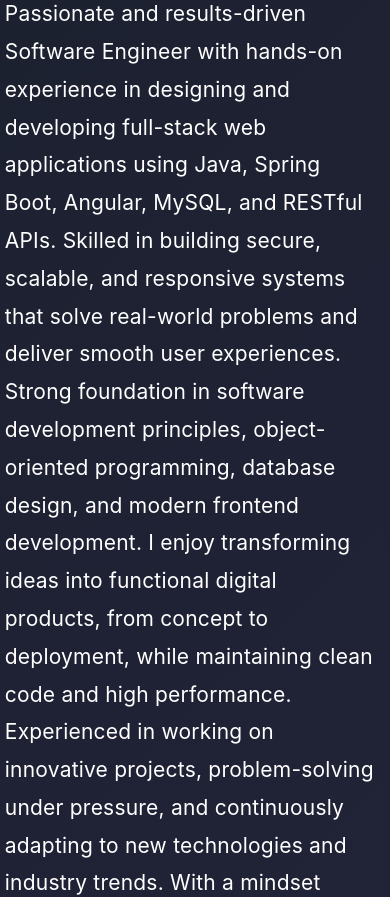
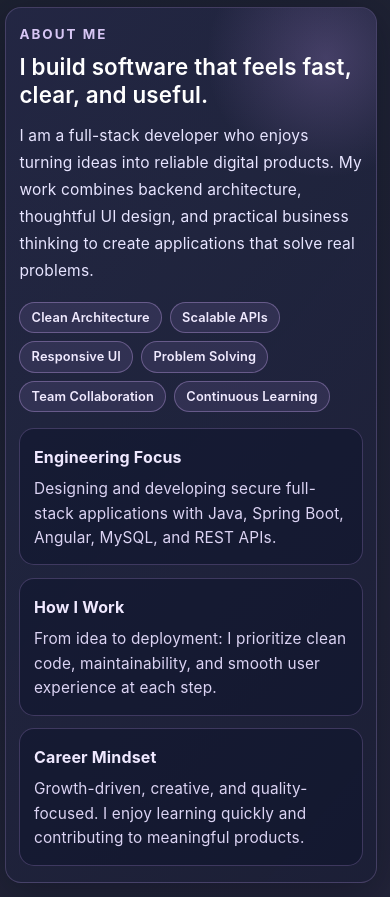
Before and after one commit to lagensha/Lagensha-portfolio, an Angular app: page / in a window 390 px wide. Shown: the part 1100-1997 px from the top of the page. Built offline with nearby package versions, Linux system fonts and the light colour scheme.

Commit message:
feat: enhance About section with structured layout and detailed personal description

```diff
--- a/src/app/portfolio/portfolio.css
+++ b/src/app/portfolio/portfolio.css
@@ -128,6 +128,118 @@
   font-size: 21px;
 }
 
+#about {
+  margin-top: 3rem;
+}
+
+.about-wrap {
+  display: grid;
+  grid-template-columns: minmax(260px, 1.1fr) minmax(280px, 1fr);
+  gap: 1.5rem;
+  align-items: stretch;
+  background: linear-gradient(130deg, rgba(36, 40, 70, 0.86), rgba(27, 31, 54, 0.84));
+  border: 1px solid rgba(180, 149, 220, 0.25);
+  border-radius: 22px;
+  box-shadow: 0 10px 40px rgba(7, 9, 24, 0.35);
+  padding: 1.6rem;
+  position: relative;
+  overflow: hidden;
+}
+
+.about-wrap::before {
+  content: "";
+  position: absolute;
+  width: 260px;
+  height: 260px;
+  border-radius: 50%;
+  right: -80px;
+  top: -80px;
+  background: radial-gradient(circle, rgba(177, 141, 221, 0.25), transparent 65%);
+  pointer-events: none;
+}
+
+.about-intro {
+  position: relative;
+  z-index: 1;
+}
+
+.about-kicker {
+  margin: 0;
+  font-size: 0.84rem;
+  font-weight: 700;
+  letter-spacing: 0.15em;
+  text-transform: uppercase;
+  color: #d7c6f4;
+}
+
+.about-intro h2 {
+  margin: 0.55rem 0 0.8rem;
+  font-size: clamp(1.4rem, 2.8vw, 2rem);
+  line-height: 1.25;
+  color: #ffffff;
+}
+
+.about-description {
+  margin: 0;
+  color: #e7e4ff;
+  font-size: 1rem;
+  line-height: 1.75;
+  max-width: 58ch;
+}
+
+.about-tags {
+  margin-top: 1.1rem;
+  display: flex;
+  flex-wrap: wrap;
+  gap: 0.6rem;
+}
+
+.about-tags span {
+  padding: 0.38rem 0.85rem;
+  border-radius: 999px;
+  border: 1px solid rgba(185, 156, 223, 0.4);
+  background: rgba(146, 117, 190, 0.16);
+  color: #f0eaff;
+  font-size: 0.87rem;
+  font-weight: 600;
+  letter-spacing: 0.01em;
+}
+
+.about-cards {
+  position: relative;
+  z-index: 1;
+  display: grid;
+  gap: 0.8rem;
+}
+
+.about-card {
+  background: rgba(13, 18, 42, 0.5);
+  border: 1px solid rgba(177, 141, 221, 0.27);
+  border-radius: 15px;
+  padding: 1rem;
+  transition: transform 0.2s ease, border-color 0.2s ease, background 0.2s ease;
+}
+
+.about-card:hover {
+  transform: translateY(-3px);
+  border-color: rgba(214, 188, 245, 0.58);
+  background: rgba(18, 25, 54, 0.68);
+}
+
+.about-card h3 {
+  margin: 0 0 0.35rem;
+  font-size: 1rem;
+  font-weight: 700;
+  color: #efe8ff;
+}
+
+.about-card p {
+  margin: 0;
+  color: #dbd3f3;
+  line-height: 1.6;
+  font-size: 0.96rem;
+}
+
 @media (max-width: 800px) {
   section {
     max-width: 98vw;
@@ -136,6 +248,17 @@
   nav ul {
     gap: 1rem;
     padding: 0 0.5rem;
+  }
+
+  .about-wrap {
+    grid-template-columns: 1fr;
+    padding: 1.2rem;
+    border-radius: 16px;
+  }
+
+  .about-description {
+    max-width: 100%;
+    font-size: 0.97rem;
   }
 }
 
@@ -153,6 +276,24 @@
   }
   section {
     padding: 1rem 0.3rem;
+  }
+
+  .about-wrap {
+    padding: 1rem 0.85rem;
+    gap: 1rem;
+  }
+
+  .about-tags {
+    gap: 0.5rem;
+  }
+
+  .about-tags span {
+    font-size: 0.8rem;
+    padding: 0.32rem 0.7rem;
+  }
+
+  .about-card {
+    padding: 0.85rem;
   }
 }
 
--- a/src/app/portfolio/portfolio.html
+++ b/src/app/portfolio/portfolio.html
@@ -24,14 +24,36 @@
         </div>
     </div>
 </section>
-<section  id="about">
-    <div>
-	<h2>About</h2>
-	<h3>Passionate and results-driven Software Engineer with hands-on experience in designing and developing full-stack web applications using Java, Spring Boot, Angular, MySQL, and RESTful APIs. Skilled in building secure, scalable, and responsive systems that solve real-world problems and deliver smooth user experiences. Strong foundation in software development principles, object-oriented programming, database design, and modern frontend development.
+<section   id="about">
+    <div class="about-wrap">
+        <div class="about-intro">
+            <p class="about-kicker">About Me</p>
+            <h2>I build software that feels fast, clear, and useful.</h2>
+            <p class="about-description">I am a full-stack developer who enjoys turning ideas into reliable digital products. My work combines backend architecture, thoughtful UI design, and practical business thinking to create applications that solve real problems.</p>
+            <div class="about-tags" aria-label="Core strengths">
+                <span>Clean Architecture</span>
+                <span>Scalable APIs</span>
+                <span>Responsive UI</span>
+                <span>Problem Solving</span>
+                <span>Team Collaboration</span>
+                <span>Continuous Learning</span>
+            </div>
+        </div>
 
-I enjoy transforming ideas into functional digital products, from concept to deployment, while maintaining clean code and high performance. Experienced in working on innovative projects, problem-solving under pressure, and continuously adapting to new technologies and industry trends.
-
-With a mindset focused on growth, creativity, and excellence, I am committed to developing impactful software solutions and expanding my expertise in global tech environments. Always eager to learn, collaborate, and contribute to meaningful projects that create value.</h3>
+        <div class="about-cards" aria-label="Experience highlights">
+            <article class="about-card">
+                <h3>Engineering Focus</h3>
+                <p>Designing and developing secure full-stack applications with Java, Spring Boot, Angular, MySQL, and REST APIs.</p>
+            </article>
+            <article class="about-card">
+                <h3>How I Work</h3>
+                <p>From idea to deployment: I prioritize clean code, maintainability, and smooth user experience at each step.</p>
+            </article>
+            <article class="about-card">
+                <h3>Career Mindset</h3>
+                <p>Growth-driven, creative, and quality-focused. I enjoy learning quickly and contributing to meaningful products.</p>
+            </article>
+        </div>
     </div>
 </section>
 
--- a/src/app/portfolio/portfolio.ts
+++ b/src/app/portfolio/portfolio.ts
@@ -1,9 +1,59 @@
-import { Component } from '@angular/core';
+import { ChangeDetectionStrategy, Component } from '@angular/core';
+import { NgOptimizedImage } from '@angular/common';
 
 @Component({
   selector: 'app-portfolio',
-  imports: [],
+  imports: [NgOptimizedImage],
   templateUrl: './portfolio.html',
   styleUrl: './portfolio.css',
+  changeDetection: ChangeDetectionStrategy.OnPush,
 })
-export class Portfolio {}
+export class Portfolio {
+  readonly strengths = [
+    'API Design',
+    'Clean Architecture',
+    'Responsive Interfaces',
+    'Performance Tuning',
+    'Business Alignment',
+    'Team Collaboration',
+  ];
+
+  readonly projectHighlights = [
+    {
+      title: 'TaskFlow Manager',
+      stack: 'Angular, Spring Boot, MySQL',
+      summary:
+        'A full-stack productivity platform with role-based access, analytics dashboards, and optimized API performance.',
+    },
+    {
+      title: 'Smart Inventory Portal',
+      stack: 'Angular, Java, REST API',
+      summary:
+        'An inventory tracking app built for speed and reliability with live status updates and robust validation flows.',
+    },
+    {
+      title: 'Service Booking Platform',
+      stack: 'Angular, Spring Security, SQL',
+      summary:
+        'A customer-facing booking experience with secure authentication and a mobile-first UX architecture.',
+    },
+  ];
+
+  readonly contactItems = [
+    {
+      label: 'Email',
+      value: 'lagensha.rupasinghe@email.com',
+      href: 'mailto:lagensha.rupasinghe@email.com',
+    },
+    {
+      label: 'LinkedIn',
+      value: 'linkedin.com/in/lagensha-rupasinghe',
+      href: 'https://www.linkedin.com/',
+    },
+    {
+      label: 'Location',
+      value: 'Sri Lanka',
+      href: '',
+    },
+  ];
+}
```
